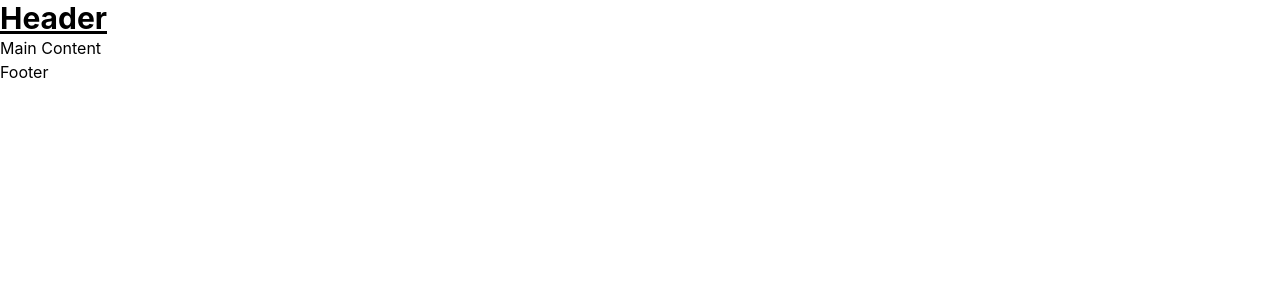
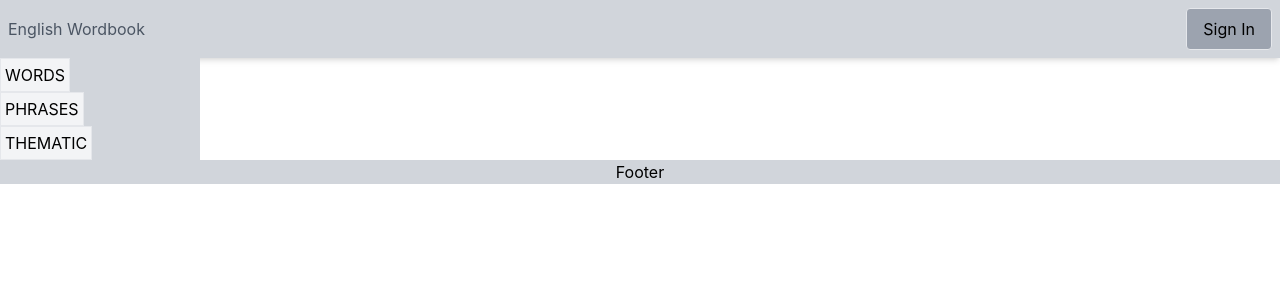
Before and after one commit to Kettengeschwindigkeit/D-project, a React (Create React App) app: page / in a window 1280 px wide. Shown: the top 300 px of the page. Built offline with nearby package versions, Linux system fonts and the light colour scheme.

Commit message:
created AuthPage, added base routes, took out Header, Footer components, updated data file, fixed Items component for array data

```diff
--- a/package.json
+++ b/package.json
@@ -8,6 +8,7 @@
     "@testing-library/user-event": "^13.5.0",
     "react": "^18.2.0",
     "react-dom": "^18.2.0",
+    "react-router-dom": "^6.3.0",
     "react-scripts": "5.0.1",
     "web-vitals": "^2.1.4"
   },
--- a/src/App.js
+++ b/src/App.js
@@ -1,14 +1,19 @@
+import { Route, Routes } from 'react-router-dom';
 import './App.css';
-
-const Header = () => <h1 className="text-3xl font-bold underline">Header</h1>
-const MainContent = () => <h1>Main Content</h1>
-const Footer = () => <h1>Footer</h1>
+import { categories } from './data/data';
+import { Header } from './components/Header';
+import { Footer } from './components/Footer';
+import { AuthPage } from './pages/AuthPage';
+import { MainPage } from './pages/MainPage';
 
 function App() {
   return (
     <>
       <Header />
-      <MainContent />
+      <Routes>
+        <Route path='/*' element={<MainPage categories={categories} />} />
+        <Route path='/auth' element={<AuthPage />} />
+      </Routes>
       <Footer />
     </>
   );
--- /dev/null
+++ b/src/components/Category.jsx
@@ -0,0 +1,15 @@
+import React, { useState } from "react";
+import { Link } from "react-router-dom";
+
+export function Category({ category }) {
+    const [subCategories, setSubCategories] = useState(false)
+
+    return (
+        <>
+            <button className="border px-1 py-1 bg-gray-100" key={category.id} onClick={() => setSubCategories(prev => !prev)}>{category.name}</button>
+            <ul>
+                {subCategories ? category.subCategories.map(sub => <li className="bg-white border" key={sub.id}><Link to={sub.path}>{sub.title}</Link></li>) : null}
+            </ul>
+        </>
+    )
+}
--- /dev/null
+++ b/src/components/Footer.jsx
@@ -0,0 +1,7 @@
+import React from "react";
+
+export function Footer() {
+    return (
+        <h1 className="text-center bg-gray-300">Footer</h1>
+    )
+}
--- /dev/null
+++ b/src/components/Header.jsx
@@ -0,0 +1,11 @@
+import React from "react";
+import { Link } from "react-router-dom";
+
+export function Header() {
+    return (
+        <nav className="flex justify-between items-center bg-gray-300 shadow-md">
+            <Link to="/" className="m-2 text-gray-600 text-">English Wordbook</Link>
+            <button className="m-2 py-2 px-4 border rounded bg-gray-400"><Link to="/auth">Sign In</Link></button>
+        </nav>
+    )
+}
--- /dev/null
+++ b/src/components/Items.jsx
@@ -0,0 +1,10 @@
+import React from "react";
+
+export function Items({ data }) {
+
+    return (
+        <ul>
+            {data.map(item => <li key={item.id}>{item.term} : {item.translate}</li>)}
+        </ul>
+    )
+}
--- /dev/null
+++ b/src/data/data.js
@@ -0,0 +1,97 @@
+// export const data = {
+//     categories: [
+//         { id: 1, name: "WORDS", path: "/words"},
+//         { id: 2, name: "WORDS-PHRASES", path: "/words_phrases"},
+//         { id: 3, name: "PHRASES", path: "/phrases_1"},
+//         { id: 4, name: "X", path: "/x"},
+//         { id: 5, name: "XXX", path: "/xxx"},
+//         { id: 6, name: "THEMATIC", path: "/thematic"},
+//     ],
+//     thematic: [
+//         { id: 1, title: "Booze" },
+//         { id: 2, title: "Drugs" },
+//         { id: 3, title: "Money" },
+//     ],
+//     booze: [
+//         { id: 1, term: "booze", translate: "выпивка" },
+//         { id: 2, term: "hangover", translate: "похмелье" },
+//         { id: 3, term: "over-served", translate: "too much alcohol..." },
+//         { id: 4, term: "tallboy", translate: "a 24 oz can of beer" }
+//     ],
+//     drugs: [
+//         { id: 1, term: "scante", translate: "кристаллический мет, дурь" },
+//         { id: 2, term: "weed", translate: "трава" },
+//     ],
+//     money: [
+//         { id: 1, term: "Big One", translate: "1000$" },
+//         { id: 2, term: "G's", translate: "1000$" },
+//     ],
+// }
+
+export const categories = [
+  {
+    id: 1,
+    name: "WORDS",
+    path: "/words",
+    subCategories: [
+      { id: 1, title: "Universal", path: "/universal" },
+      { id: 2, title: "About time", path: "/about_time" },
+      { id: 3, title: "About space", path: "/about_sapce" },
+      { id: 4, title: "About amount", path: "/about_amount" }
+    ],
+  },
+  //   { id: 2, name: "WORDS-PHRASES", path: "/words_phrases", subCategories: null },
+  {
+    id: 3,
+    name: "PHRASES",
+    path: "/phrases_1",
+    subCategories: [
+      { id: 1, title: "Phrases", path: "/phrases" },
+      { id: 2, title: "Questions", path: "/questions" },
+      { id: 3, title: "Etiquette", path: "/etiquette" },
+    ],
+  },
+  //   { id: 4, name: "X", path: "/x", subCategories: null },
+  //   { id: 5, name: "XXX", path: "/xxx", subCategories: null },
+  {
+    id: 6,
+    name: "THEMATIC",
+    path: "/thematic",
+    subCategories: [
+      { id: 1, title: "Booze", path: "/booze" },
+      { id: 2, title: "Drugs", path: "/drugs" },
+      { id: 3, title: "Money", path: "/money" },
+    ],
+  },
+];
+
+export const data = [
+  {
+    title: "booze",
+    content: [
+      { id: 1, term: "booze", translate: "выпивка" },
+      { id: 2, term: "hangover", translate: "похмелье" },
+      { id: 3, term: "over-served", translate: "too much alcohol..." },
+      { id: 4, term: "tallboy", translate: "a 24 oz can of beer" },
+    ],
+  },
+  {
+    title: "drugs",
+    content: [
+      { id: 1, term: "batch", translate: "партия" },
+      { id: 2, term: "bud", translate: "марихуана" },
+      { id: 3, term: "dope", translate: "дурман, кайф" },
+      { id: 4, term: "fix", translate: "доза" },
+      { id: 5, term: "pipe", translate: "трубка для курения марихуаны" },
+      { id: 6, term: "stash", translate: "заначка" },
+      { id: 7, term: "weed", translate: "трава" },
+    ],
+  },
+  {
+    title: "money",
+    content: [
+      { id: 1, term: "Big One", translate: "1000$" },
+      { id: 2, term: "G's", translate: "1000$" },
+    ],
+  },
+];
--- a/src/index.js
+++ b/src/index.js
@@ -3,11 +3,14 @@ import ReactDOM from 'react-dom/client';
 import './index.css';
 import App from './App';
 import reportWebVitals from './reportWebVitals';
+import { BrowserRouter } from 'react-router-dom';
 
 const root = ReactDOM.createRoot(document.getElementById('root'));
 root.render(
   <React.StrictMode>
-    <App />
+    <BrowserRouter>
+      <App />
+    </BrowserRouter>
   </React.StrictMode>
 );
 
--- /dev/null
+++ b/src/pages/AuthPage.jsx
@@ -0,0 +1,7 @@
+import React from "react";
+
+export function AuthPage() {
+    return (
+        <div>auth page</div>
+    )
+}
--- /dev/null
+++ b/src/pages/MainPage.jsx
@@ -0,0 +1,19 @@
+import React from "react";
+import { Routes, Route } from "react-router-dom";
+import { Category } from "../components/Category";
+import { Items } from "../components/Items";
+import { data } from "../data/data";
+
+export function MainPage({ categories }) {
+
+    return (
+        <>
+            <ul className="w-[200px] bg-gray-300 top-0 bottom-0">
+                {categories.map(category => <Category key={category.id} category={category} />)}
+            </ul>
+            <Routes>
+                {data.map(item => <Route key={item.id + 1} path={`/${item.title}`} element={<Items data={item.content} />} />)}
+            </Routes>
+        </>
+    )
+}
```
Also changed, not shown: 1 other file (tests, documents, lock files or other folders).
